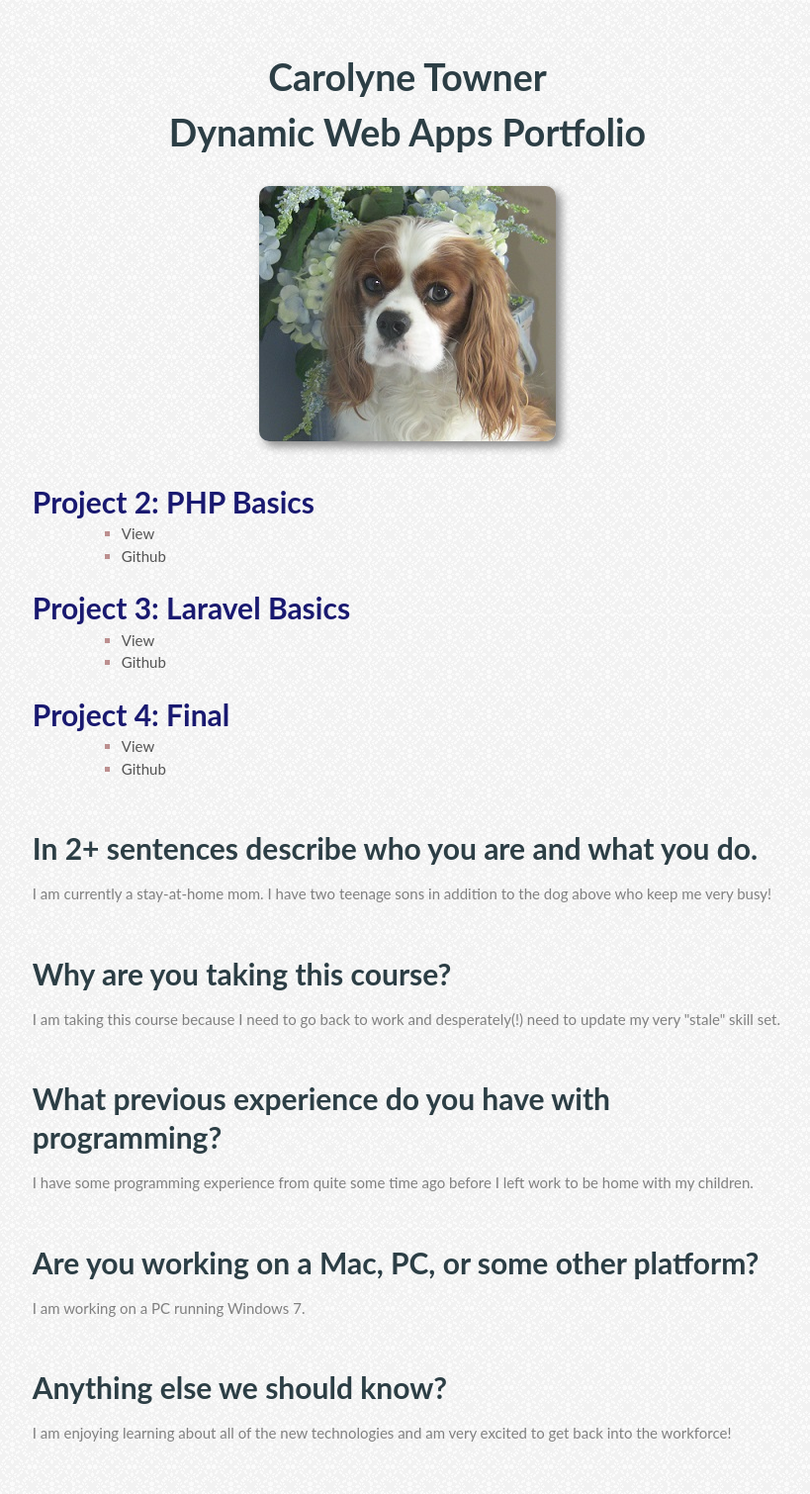
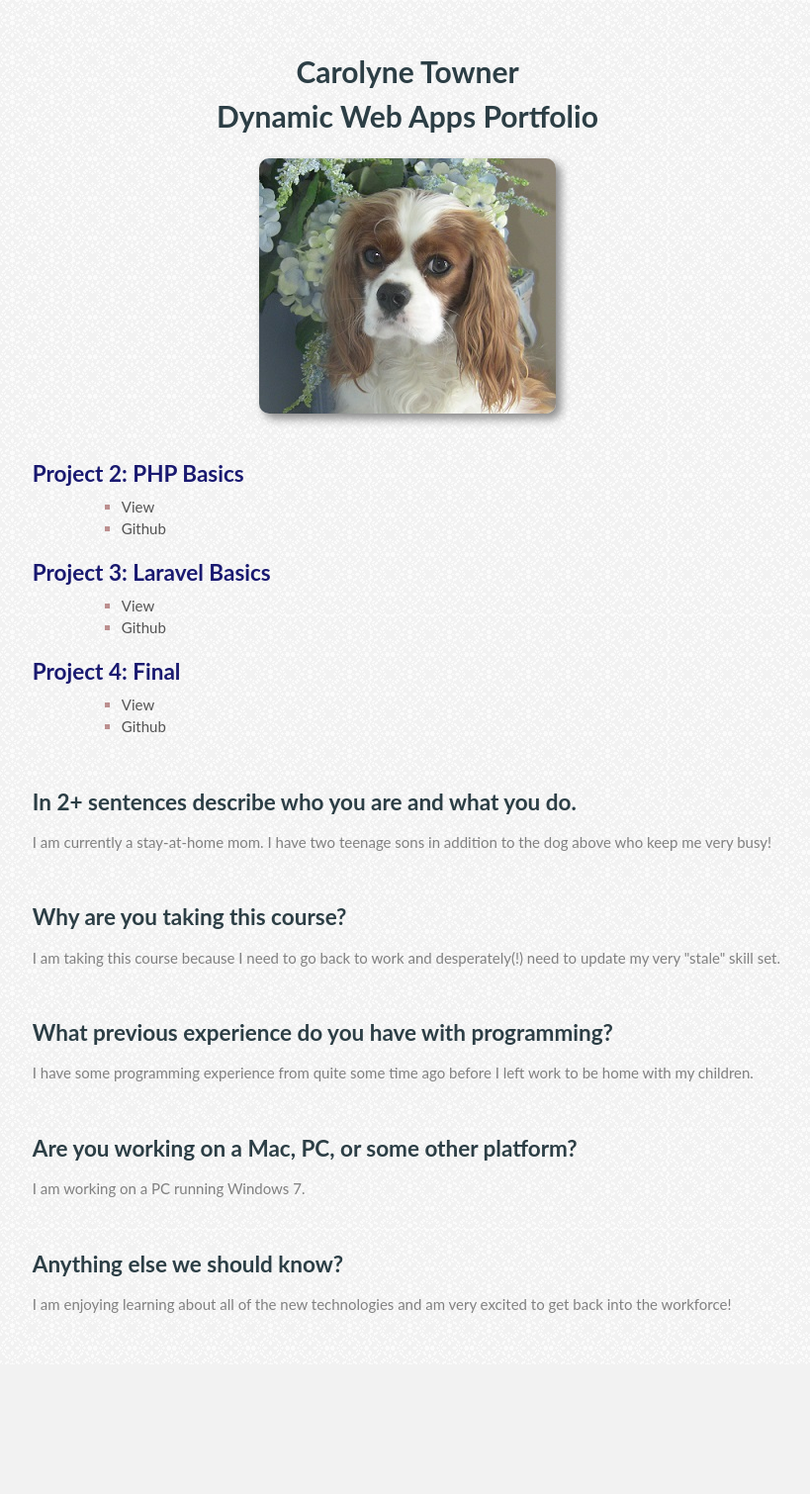
Before and after one commit to jzhes/p1, a PHP site: page / in a window 1280 px wide. Shown: the whole page at 99% size, without its empty margins (228-1047 px from the left). After the commit the page ends 1327 px from the top, so only its background shows below. Run offline with PHP 8.4, Linux system fonts and the light colour scheme.

Commit message:
changed h2, h3 font size smaller

```diff
--- a/css/main.css
+++ b/css/main.css
@@ -26,12 +26,12 @@ img {
 h1 {
 	text-align: center;
 	color: #2c3e45;
-	font-size: 2.5em;
+	font-size: 2em;
 	line-height: 1.5em;
 }
 
 h2, h3 {
-	font-size: 2em;
+	font-size: 1.5em;
 }
 
 h2 {
```
